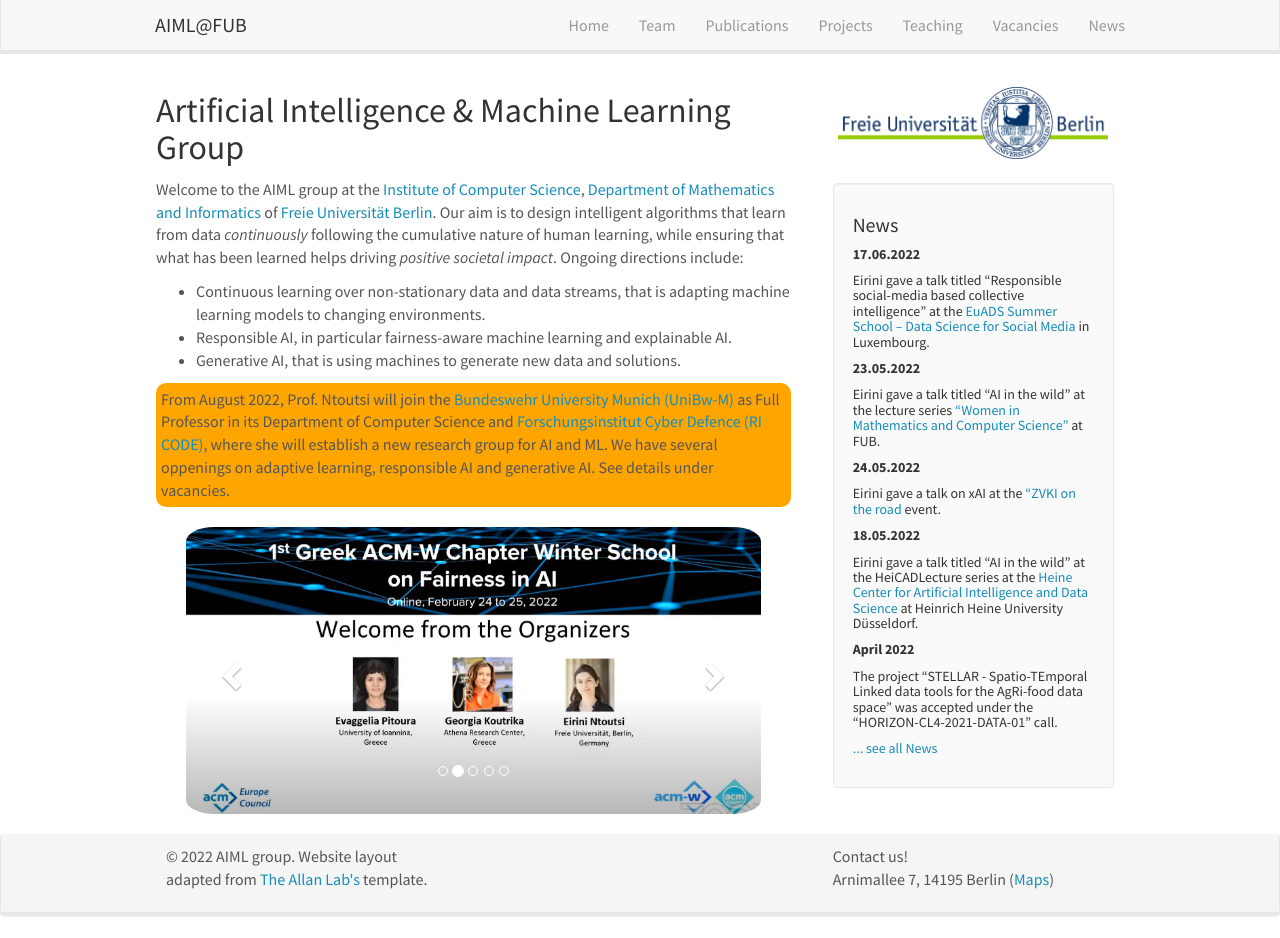
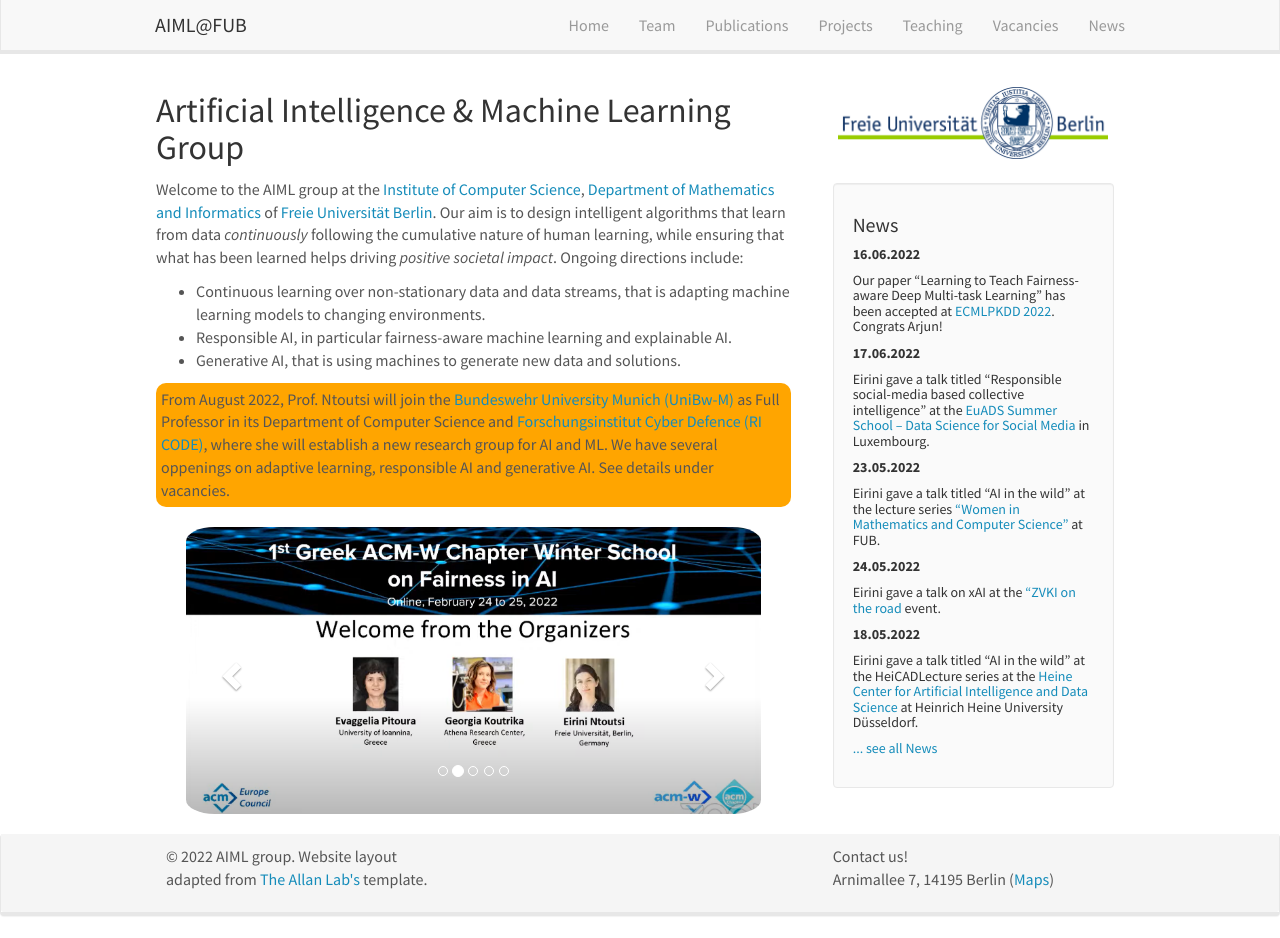
Before and after one commit to AIML-research/AIML-research.github.io, a Jekyll site: the page built from _pages/home.md, in a window 1280 px wide and 938 px high. Built offline with Jekyll 4.4.1, drawn with Linux system fonts in a browser that asks for light colours; nearby versions of some CDN libraries.

Commit message:
Update news.yml

```diff
--- a/_data/news.yml
+++ b/_data/news.yml
@@ -1,3 +1,5 @@
+- date: 16.06.2022
+  headline: Our paper "Learning to Teach Fairness-aware Deep Multi-task Learning" has been accepted at <a href="https://2022.ecmlpkdd.org/" target="_new">ECMLPKDD 2022</a>. Congrats Arjun!
 - date: 17.06.2022
   headline: Eirini gave a talk titled "Responsible social-media based collective intelligence" at the <a href="https://www.euads.org/fjkdlasjdiglsmdgkcxjhvckh/euads-summer-school/" target="_new"> EuADS Summer School – Data Science for Social Media</a> in Luxembourg.
 - date: 23.05.2022
```
